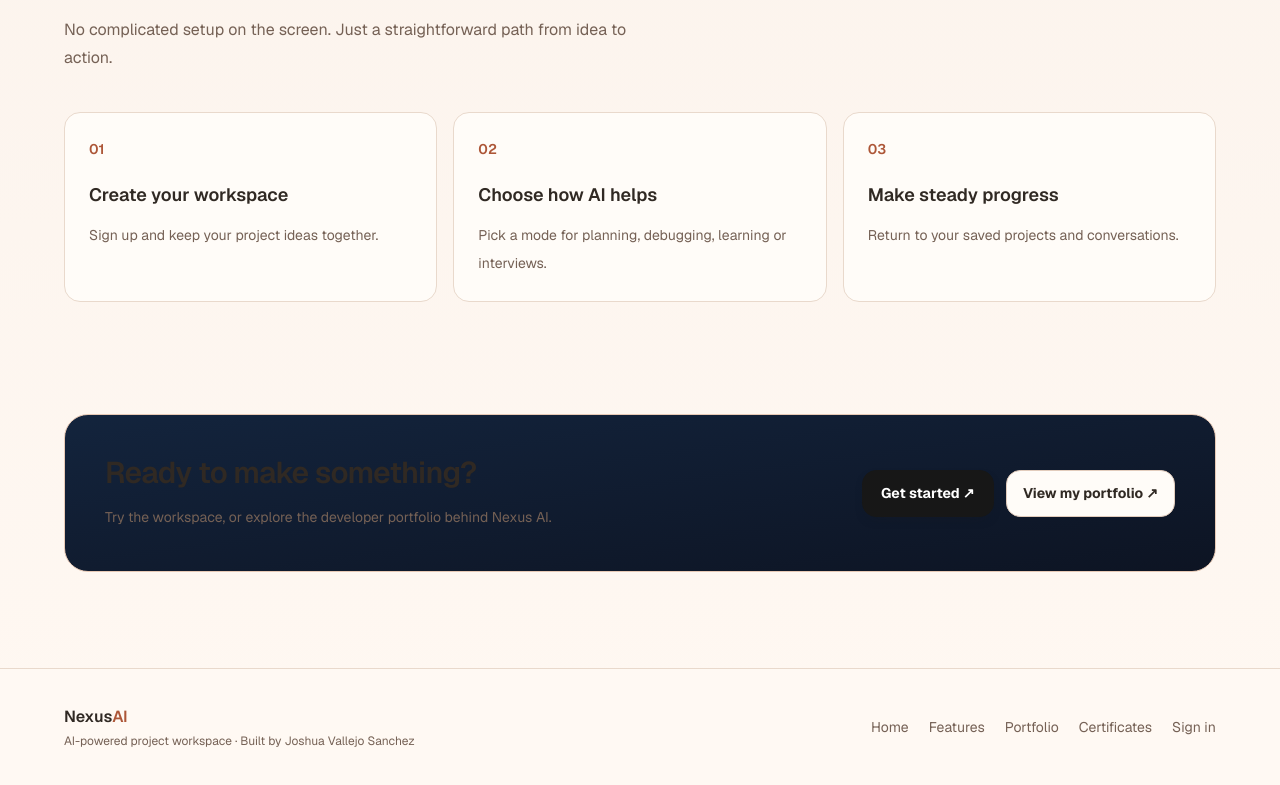
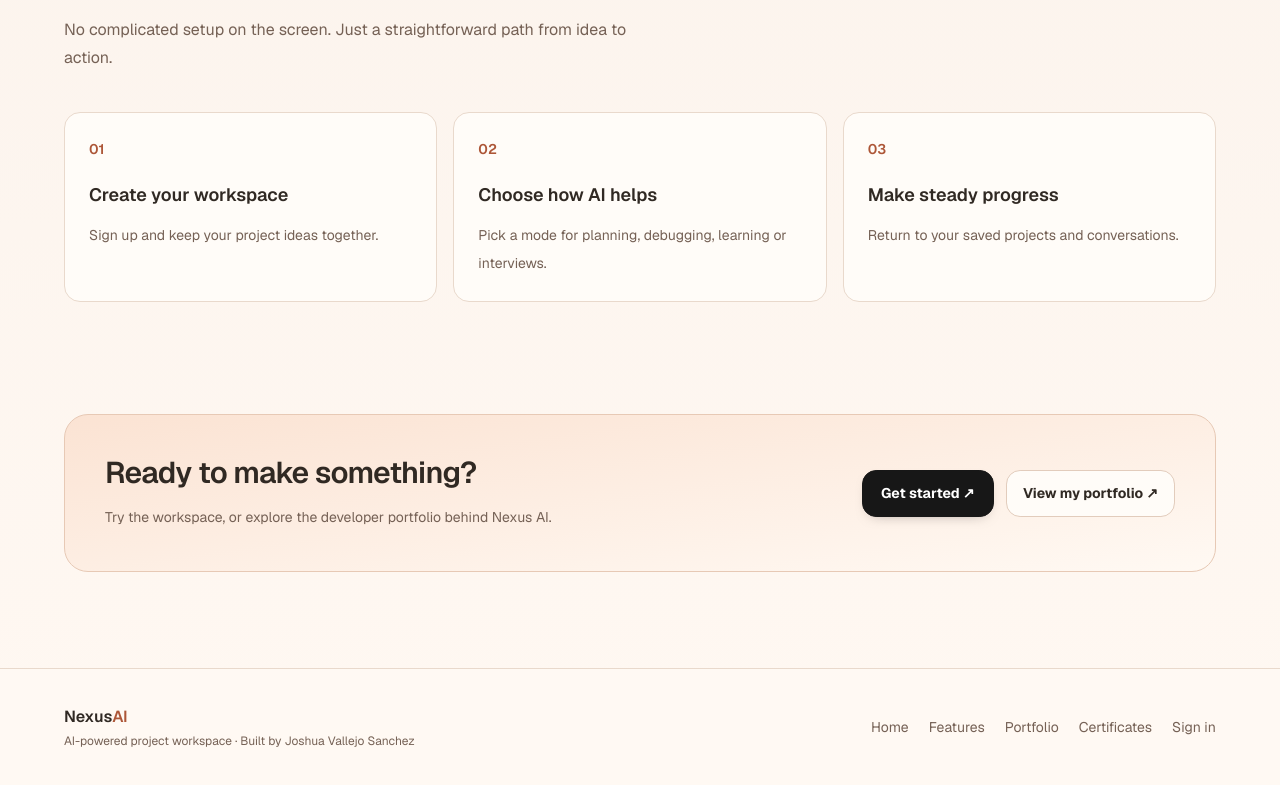
Before and after one commit to Dleteo/Nexus-AI, a Next.js app: page / in a window 1280 px wide. Shown: the part 1733-2518 px from the top of the page. Built offline with nearby package versions, Linux system fonts and the light colour scheme; no server answers.

Commit message:
Align final CTA gradient with Peach Cream palette

```diff
--- a/components/sections/FinalCTA.tsx
+++ b/components/sections/FinalCTA.tsx
@@ -3,7 +3,7 @@ import Link from "next/link";
 export default function FinalCTA() {
   return (
     <section className="px-5 pb-20 pt-4 text-[#302923] sm:px-8 sm:pb-24">
-      <div className="mx-auto flex max-w-6xl flex-col items-start justify-between gap-7 rounded-[1.5rem] border border-[#E7C9B5] bg-gradient-to-br from-[#13243d] to-[#0d1423] p-7 sm:p-10 lg:flex-row lg:items-center">
+      <div className="mx-auto flex max-w-6xl flex-col items-start justify-between gap-7 rounded-[1.5rem] border border-[#E7C9B5] bg-gradient-to-br from-[#FBE3D3] to-[#FFF9F3] p-7 sm:p-10 lg:flex-row lg:items-center">
         <div className="max-w-2xl">
           <h2 className="text-2xl font-semibold tracking-tight sm:text-3xl">Ready to make something?</h2>
           <p className="mt-3 text-sm leading-7 text-[#756155]">Try the workspace, or explore the developer portfolio behind Nexus AI.</p>
```
